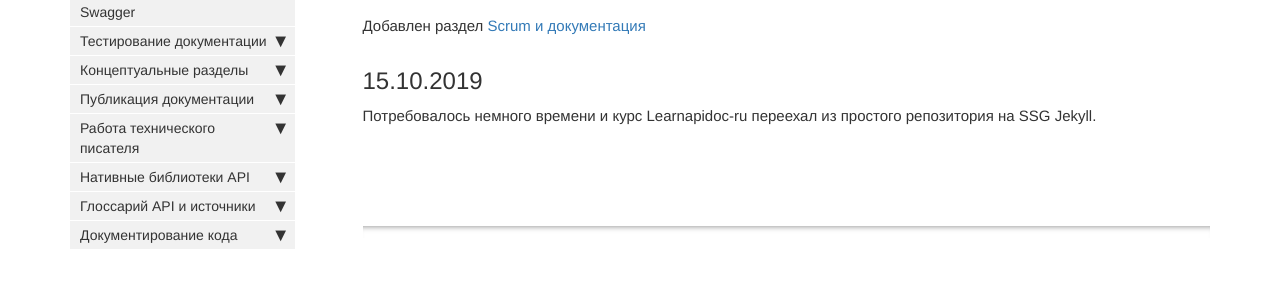
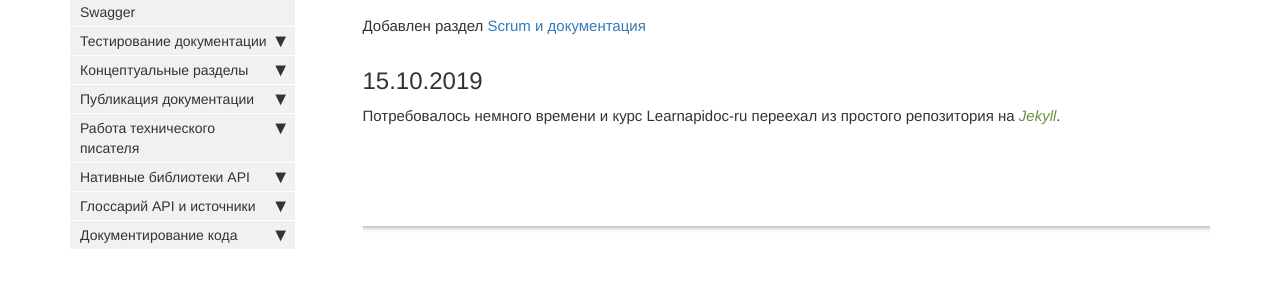
Before and after one commit to Starkovden/Starkovden.github.io, a Jekyll site: the page built from pages/release-notes.md, in a window 1280 px wide. Shown: the part 333-619 px from the top of the page. Built offline with Jekyll 4.4.1, drawn with Linux system fonts in a browser that asks for light colours; nearby versions of some CDN libraries; comment, search, counter and statistics services are not loaded.

Commit message:
формат тултип

```diff
--- a/pages/release-notes.md
+++ b/pages/release-notes.md
@@ -11,4 +11,4 @@
 
 ## 15.10.2019
 
-Потребовалось немного времени и курс Learnapidoc-ru переехал из простого репозитория на SSG Jekyll.
+Потребовалось немного времени и курс Learnapidoc-ru переехал из простого репозитория на <a href="#" data-toggle="tooltip" data-original-title="{{site.data.glossary.jekyll_platform}}">Jekyll</a>.
```
